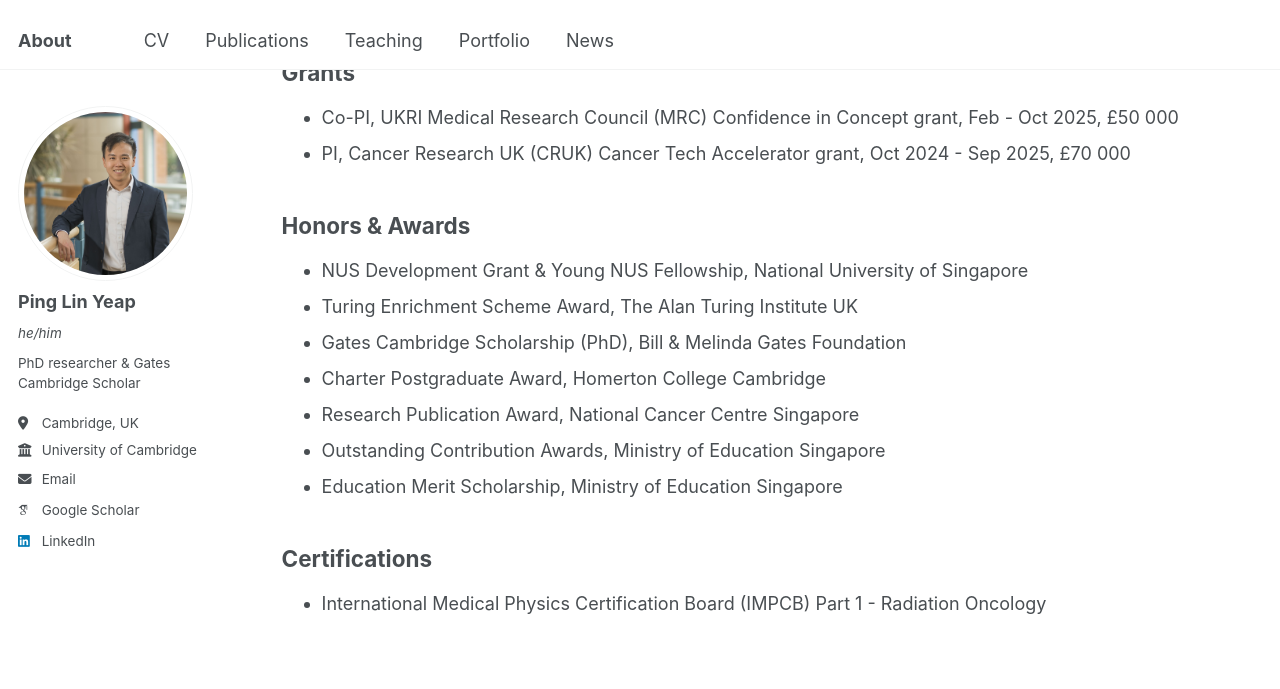
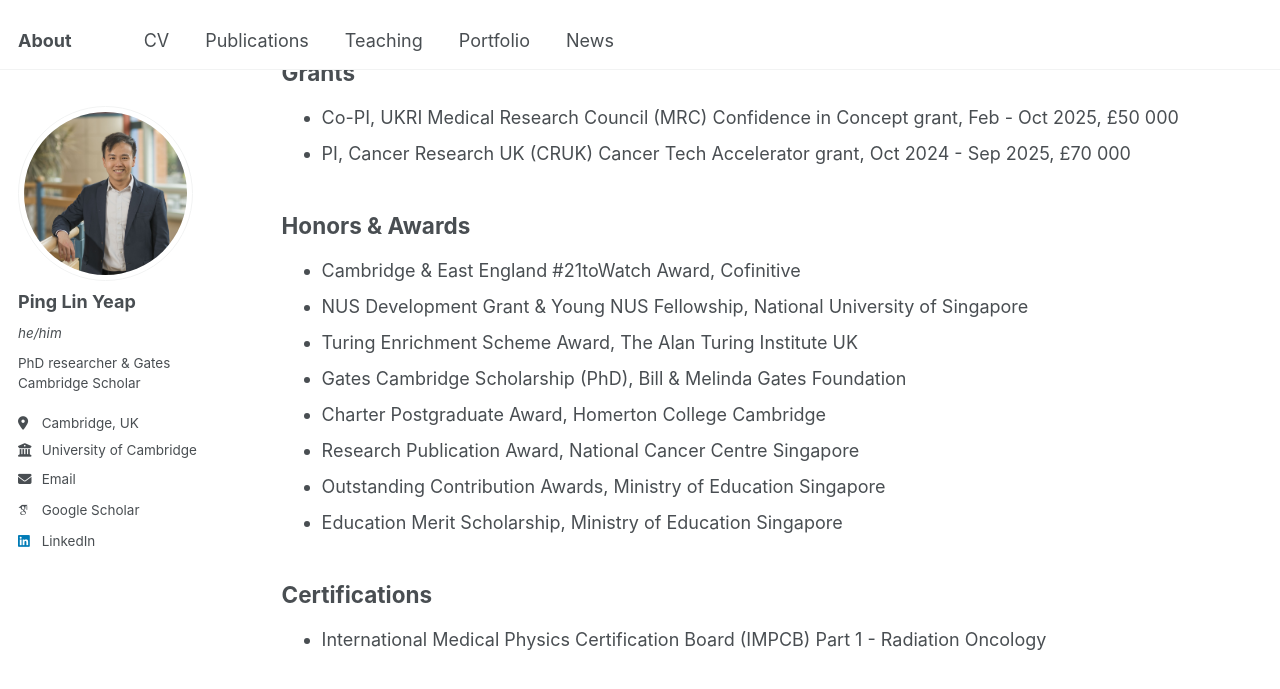
Before and after one commit to yeappl/yeappl.github.io, a Jekyll site: the page built from _pages/cv.md, in a window 1280 px wide and 900 px high, scrolled down 534 px. Shown: the top 689 px of the window. Built offline with Jekyll 4.4.1, drawn with Linux system fonts in a browser that asks for light colours; some web fonts are replaced.

Commit message:
Update cv.md

```diff
--- a/_pages/cv.md
+++ b/_pages/cv.md
@@ -29,6 +29,7 @@ Grants
 
 Honors & Awards
 -----
+* Cambridge & East England #21toWatch Award, Cofinitive
 * NUS Development Grant &  Young NUS Fellowship, National University of Singapore
 * Turing Enrichment Scheme Award, The Alan Turing Institute UK
 * Gates Cambridge Scholarship (PhD), Bill & Melinda Gates Foundation
```
